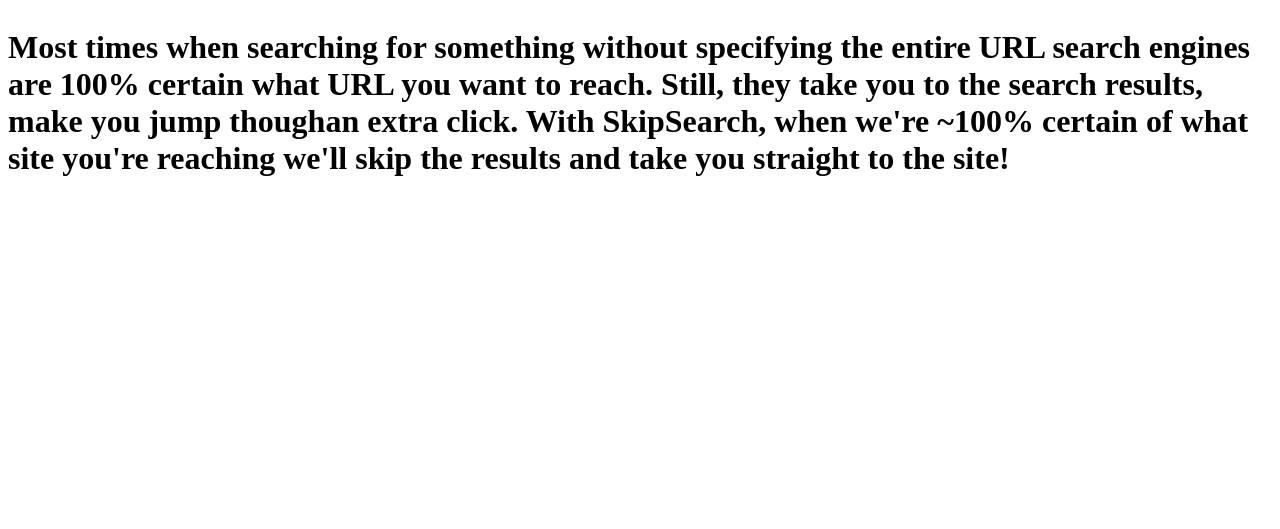
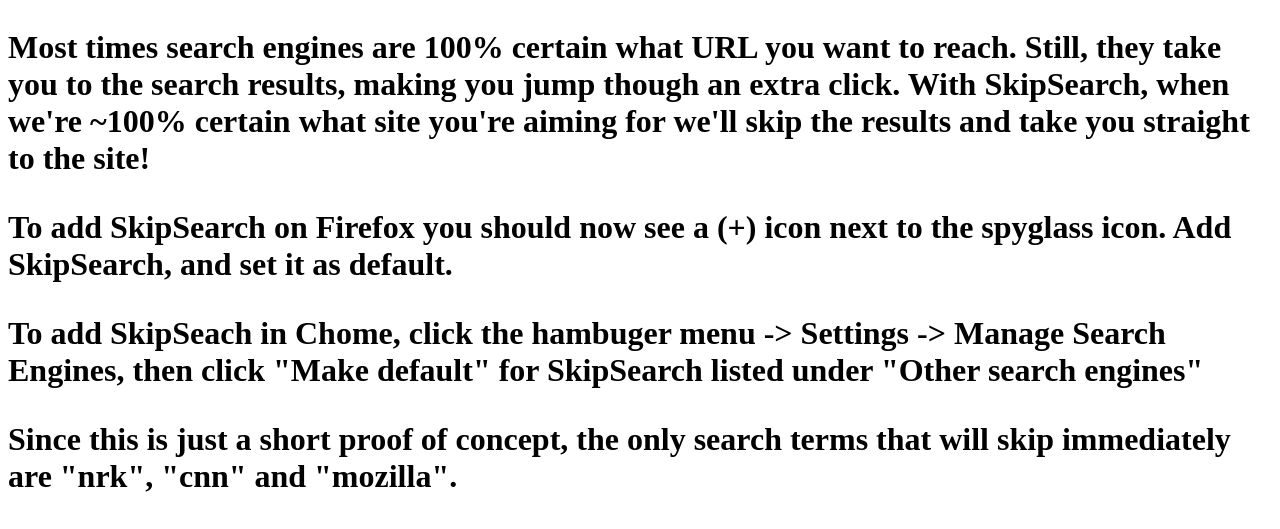
Before and after one commit to OlavHN/skipsearch, a website: page public/index.html in a window 1280 px wide. Shown: the part 61-590 px from the top of the page. Drawn offline with Linux system fonts and the light colour scheme.

Commit message:
added example redirect

```diff
--- a/public/index.html
+++ b/public/index.html
@@ -12,7 +12,16 @@
   <body>
     <h1>Welcome to SkipSearch!<h1>
     <p>
-      Most times when searching for something without specifying the entire URL search engines are 100% certain what URL you want to reach. Still, they take you to the search results, make you jump thoughan extra click. With SkipSearch, when we're ~100% certain of what site you're reaching we'll skip the results and take you straight to the site!
+      Most times search engines are 100% certain what URL you want to reach. Still, they take you to the search results, making you jump though an extra click. With SkipSearch, when we're ~100% certain what site you're aiming for we'll skip the results and take you straight to the site!
+    </p>
+    <p>
+      To add SkipSearch on Firefox you should now see a (+) icon next to the spyglass icon. Add SkipSearch, and set it as default.
+    </p>
+    <p>
+      To add SkipSeach in Chome, click the hambuger menu -> Settings -> Manage Search Engines, then click "Make default" for SkipSearch listed under "Other search engines"
+    </p>
+    <p>
+      Since this is just a short proof of concept, the only search terms that will skip immediately are "nrk", "cnn" and "mozilla".
     </p>
   </body>
 </html>
```
Also changed, not shown: server.js (+7 -1 lines).
